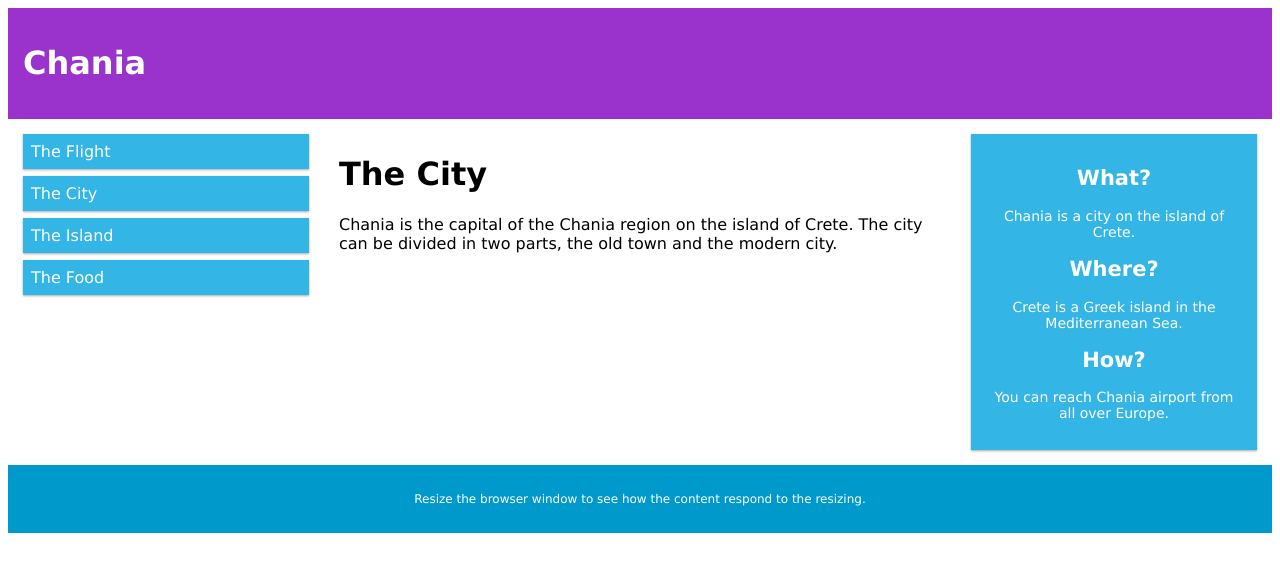
After one commit to mah67200700/Django_Demo, a Django app: template demoProject/dempApp/templates/resonsivehtml.html in a window 1280 px wide. The commit adds this page. Shown: the top 572 px of the page. Run offline with Django 4.2, Linux system fonts and the light colour scheme; the template is opened without the code that fills it, so the values that code supplies are empty.

Commit message:
update 6/1/2023

```diff
--- a/demoProject/dempApp/static/css/style.css
+++ b/demoProject/dempApp/static/css/style.css
@@ -1,3 +1,6 @@
+* {
+  box-sizing: border-box;
+}
 body {
     margin: 0px;
     background-image: url("ramtinBackground.png");
--- /dev/null
+++ b/demoProject/dempApp/templates/resonsivehtml.html
@@ -0,0 +1,141 @@
+<!DOCTYPE html>
+<html>
+<head>
+<meta name="viewport" content="width=device-width, initial-scale=1.0">
+<style>
+* {
+  box-sizing: border-box;
+}
+
+.row::after {
+  content: "";
+  clear: both;
+  display: table;
+}
+
+[class*="col-"] {
+  float: left;
+  padding: 15px;
+}
+
+html {
+  font-family: "Lucida Sans", sans-serif;
+}
+
+.header {
+  background-color: #9933cc;
+  color: #ffffff;
+  padding: 15px;
+}
+
+.menu ul {
+  list-style-type: none;
+  margin: 0;
+  padding: 0;
+}
+
+.menu li {
+  padding: 8px;
+  margin-bottom: 7px;
+  background-color: #33b5e5;
+  color: #ffffff;
+  box-shadow: 0 1px 3px rgba(0,0,0,0.12), 0 1px 2px rgba(0,0,0,0.24);
+}
+
+.menu li:hover {
+  background-color: #0099cc;
+}
+
+.aside {
+  background-color: #33b5e5;
+  padding: 15px;
+  color: #ffffff;
+  text-align: center;
+  font-size: 14px;
+  box-shadow: 0 1px 3px rgba(0,0,0,0.12), 0 1px 2px rgba(0,0,0,0.24);
+}
+
+.footer {
+  background-color: #0099cc;
+  color: #ffffff;
+  text-align: center;
+  font-size: 12px;
+  padding: 15px;
+}
+
+/* For mobile phones: */
+[class*="col-"] {
+  width: 100%;
+}
+
+@media only screen and (min-width: 600px) {
+  /* For tablets: */
+  .col-s-1 {width: 8.33%;}
+  .col-s-2 {width: 16.66%;}
+  .col-s-3 {width: 25%;}
+  .col-s-4 {width: 33.33%;}
+  .col-s-5 {width: 41.66%;}
+  .col-s-6 {width: 50%;}
+  .col-s-7 {width: 58.33%;}
+  .col-s-8 {width: 66.66%;}
+  .col-s-9 {width: 75%;}
+  .col-s-10 {width: 83.33%;}
+  .col-s-11 {width: 91.66%;}
+  .col-s-12 {width: 100%;}
+}
+@media only screen and (min-width: 768px) {
+  /* For desktop: */
+  .col-1 {width: 8.33%;}
+  .col-2 {width: 16.66%;}
+  .col-3 {width: 25%;}
+  .col-4 {width: 33.33%;}
+  .col-5 {width: 41.66%;}
+  .col-6 {width: 50%;}
+  .col-7 {width: 58.33%;}
+  .col-8 {width: 66.66%;}
+  .col-9 {width: 75%;}
+  .col-10 {width: 83.33%;}
+  .col-11 {width: 91.66%;}
+  .col-12 {width: 100%;}
+}
+</style>
+</head>
+<body>
+
+<div class="header">
+  <h1>Chania</h1>
+</div>
+
+<div class="row">
+  <div class="col-3 col-s-3 menu">
+    <ul>
+      <li>The Flight</li>
+      <li>The City</li>
+      <li>The Island</li>
+      <li>The Food</li>
+    </ul>
+  </div>
+
+  <div class="col-6 col-s-9">
+    <h1>The City</h1>
+    <p>Chania is the capital of the Chania region on the island of Crete. The city can be divided in two parts, the old town and the modern city.</p>
+  </div>
+
+  <div class="col-3 col-s-12">
+    <div class="aside">
+      <h2>What?</h2>
+      <p>Chania is a city on the island of Crete.</p>
+      <h2>Where?</h2>
+      <p>Crete is a Greek island in the Mediterranean Sea.</p>
+      <h2>How?</h2>
+      <p>You can reach Chania airport from all over Europe.</p>
+    </div>
+  </div>
+</div>
+
+<div class="footer">
+  <p>Resize the browser window to see how the content respond to the resizing.</p>
+</div>
+
+</body>
+</html>
```
Also changed, not shown: demoProject/dempApp/static/css/quote.css (+48 -7 lines), demoProject/dempApp/static/css/responsivestyle.css (added, +111 -0 lines), demoProject/dempApp/templates/index.html (+27 -27 lines), demoProject/dempApp/templates/indexold.html (+56 -49 lines), demoProject/dempApp/templates/quote.html (+14 -13 lines), 1 other file.
